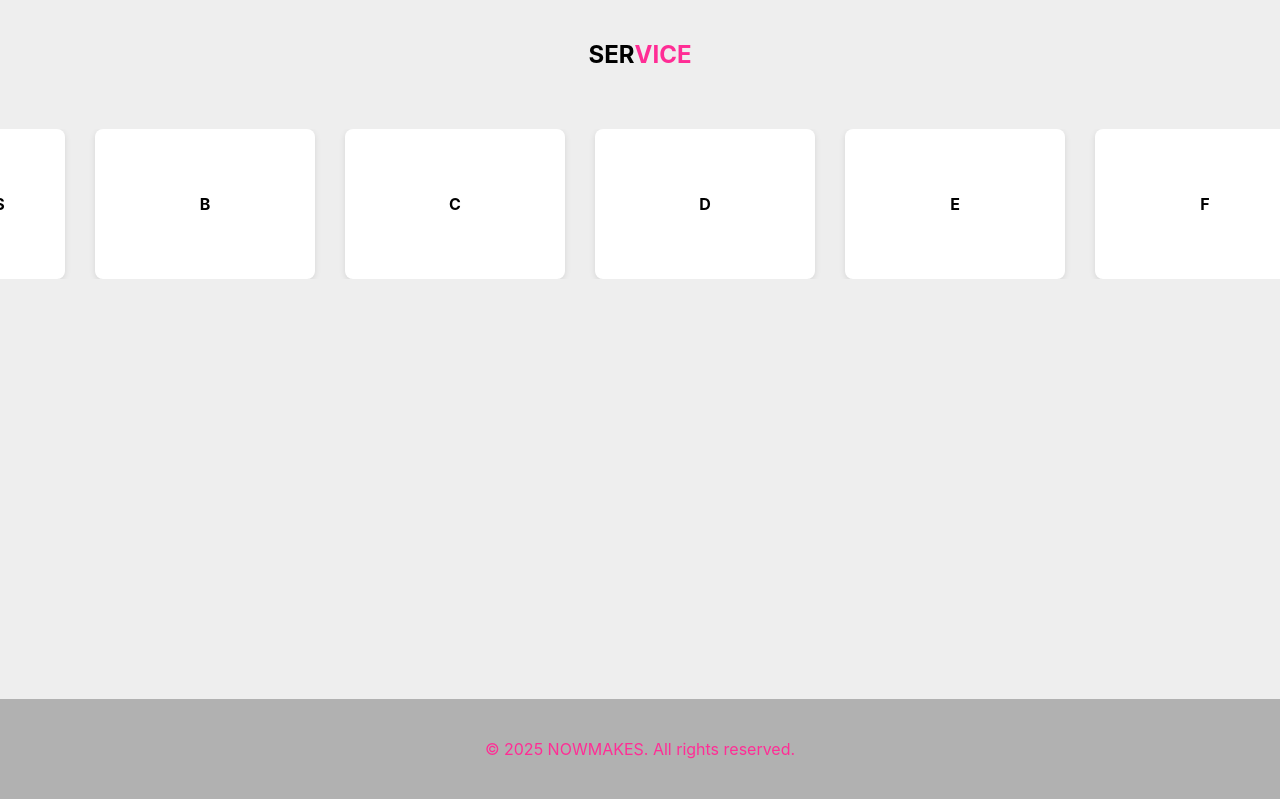
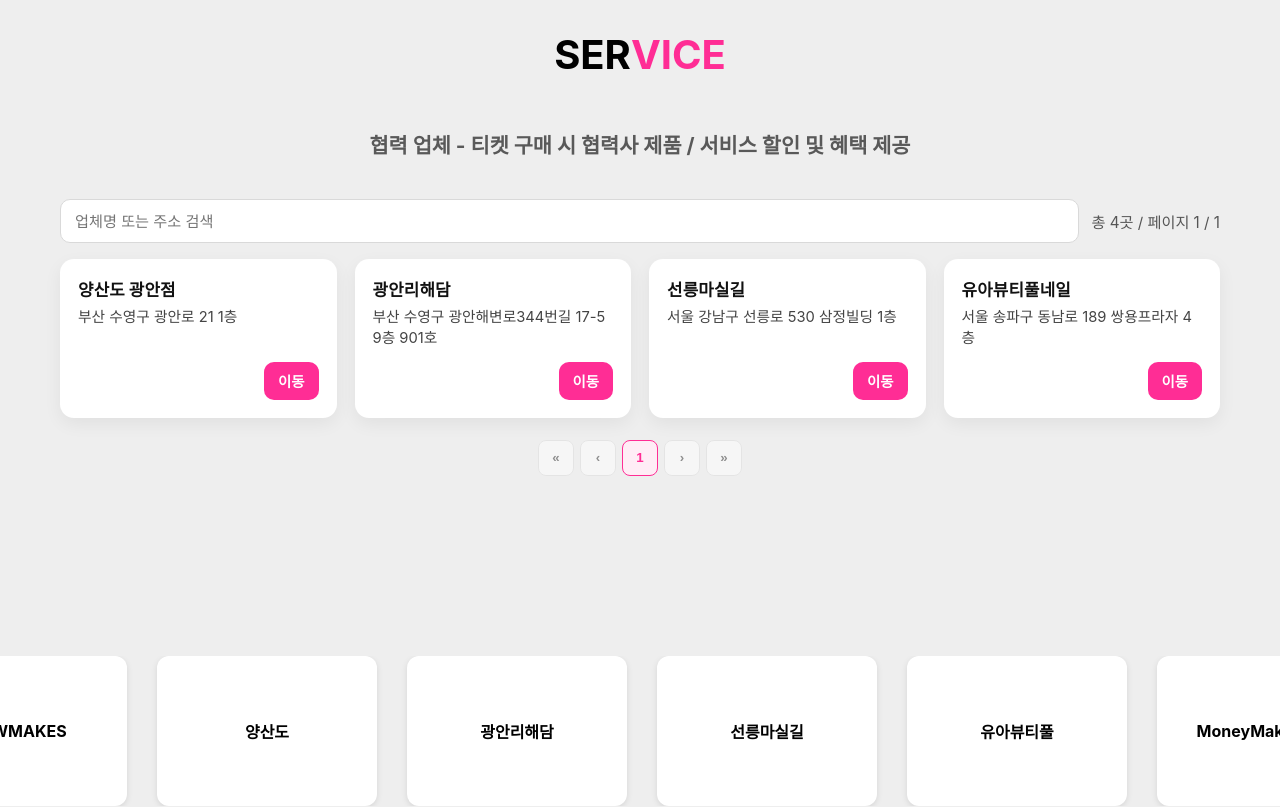
Before and after one commit to nownity/MoneyMakingSns, a React (Create React App) app: page / in a window 1280 px wide. Shown: the part 2680-3487 px from the top of the page. Built offline with nearby package versions, Linux system fonts and the light colour scheme.

Commit message:
Service 섹선 협력업체 조회 기능 구현

```diff
--- a/src/pages/AboutSection.jsx
+++ b/src/pages/AboutSection.jsx
@@ -117,14 +117,12 @@ const AboutSection = ({ lang }) => {
         <SubHeading>"Global Connection, Korean Experience"</SubHeading>
         <Description>
           {lang === "ko"
-            ? `LanguageExchangeKorea는 한국 로컬 라이프를 전 세계와 공유하며,
-            SNS를 통해 즐기고, 배우고, 수익을 창출하는 글로벌 커뮤니티입니다.
-            단순한 여행이 아닌, 진짜 한국을 경험하고
-            전 세계 친구들과 연결되는 새로운 라이프스타일을 제공합니다.`
-            : `LanguageExchangeKorea is a global community sharing the Korean local lifestyle
-            with the world, enjoying, learning, and creating income through SNS.
-            It's not just travel – it's experiencing the real Korea
-            and offering a new lifestyle connecting friends from around the globe.`}
+            ? `LanguageExchangeKorea는 외국인, 한국인과 소상공인이 상생하는 문화를 만듭니다.
+            우리는 언어 · 문화 · 지역 커뮤니티를 연결하는 플랫폼 기반의 사회혁신 기업입니다.
+            외국인 유학생과 한국인, 소상공인을 연결하는 커뮤니티를 통해 실용 언어 학습, 문화 교류, 로컬 브랜딩이라는 세가지 가치를 동시에 실현하고 있습니다.`
+            : `LanguageExchangeKorea fosters a culture of mutual growth among foreigners, Koreans, and local small businesses.
+            We are a social innovation company based on a platform that connects language, culture, and local communities.
+            Through a community that links international students, Koreans, and small business owners, we simultaneously realize three core values: practical language learning, cultural exchange, and local branding.`}
         </Description>
       </Content>
       <Shape>
--- a/src/pages/InfoSection.jsx
+++ b/src/pages/InfoSection.jsx
@@ -1,31 +1,46 @@
+import React, { useMemo, useState } from "react";
 import styled, { keyframes } from "styled-components";
 
-// 롤링 애니메이션
+/* ========= 롤링 애니메이션 ========= */
 const scroll = keyframes`
   0% { transform: translateX(0); }
   100% { transform: translateX(-50%); }
 `;
 
+/* ========= 스타일드 컴포넌트 (상단 우선) ========= */
 const Section = styled.section`
   width: 100%;
-  height: 100vh;
+  min-height: 100vh;
   background-color: #eeeeee;
   display: flex;
   flex-direction: column;
   align-items: center;
-  justify-content: flex;
 `;
 
 const Heading = styled.h2`
-  font-size: 1.5rem;
+  font-size: 2.5rem;
   height: 150px;
   margin-top: 80px;
   display: flex;
   align-items: center;
   justify-content: center;
-  color: #000000;
+  color: #000;
   span {
     color: #ff2d95;
+  }
+`;
+
+const Subtitle = styled.h2`
+  font-size: 1.3rem;
+  display: flex;
+  align-items: center;
+  justify-content: center;
+  color: #595959;
+  @media (max-width: 768px) {
+    font-size: 1rem;
+  }
+  @media (max-width: 450px) {
+    font-size: 0.8rem;
   }
 `;
 
@@ -33,6 +48,7 @@ const SliderWrapper = styled.div`
   overflow: hidden;
   white-space: nowrap;
   width: 100%;
+  margin: 100px;
 `;
 
 const Slider = styled.div`
@@ -49,24 +65,307 @@ const LogoBox = styled.div`
   justify-content: center;
   margin-right: 30px;
   background: #fff;
-  border-radius: 8px;
+  border-radius: 12px;
   box-shadow: 0 2px 6px rgba(0, 0, 0, 0.1);
-  font-weight: bold;
+  font-weight: 700;
 `;
 
-const InfoSection = () => {
-  const logos = ["NOWMAKES", "B", "C", "D", "E", "F", "G", "H", "I", "J"];
+/* ====== 파트너 리스트 영역 ====== */
+const PartnersSection = styled.div`
+  width: 100%;
+  max-width: 1200px;
+  padding: 40px 20px 80px;
+`;
+
+const ControlsRow = styled.div`
+  display: flex;
+  gap: 12px;
+  align-items: center;
+  justify-content: space-between;
+  margin-bottom: 16px;
+  flex-wrap: wrap;
+`;
+
+const SearchInput = styled.input`
+  flex: 1 1 320px;
+  height: 44px;
+  border-radius: 10px;
+  border: 1px solid #d9d9d9;
+  padding: 0 14px;
+  font-size: 0.95rem;
+  outline: none;
+  background: #fff;
+
+  &:focus {
+    border-color: #ff2d95;
+    box-shadow: 0 0 0 3px rgba(255, 45, 149, 0.15);
+  }
+`;
+
+const ResultCount = styled.div`
+  font-size: 0.95rem;
+  color: #555;
+`;
+
+const CardsGrid = styled.div`
+  display: grid;
+  gap: 18px;
+  grid-template-columns: repeat(4, 1fr);
+
+  @media (max-width: 1100px) {
+    grid-template-columns: repeat(3, 1fr);
+  }
+  @media (max-width: 900px) {
+    grid-template-columns: repeat(2, 1fr);
+  }
+  @media (max-width: 560px) {
+    grid-template-columns: 1fr;
+  }
+`;
+
+const Card = styled.article`
+  background: #fff;
+  border-radius: 14px;
+  padding: 18px;
+  box-shadow: 0 6px 18px rgba(0, 0, 0, 0.06);
+  display: grid;
+  grid-template-rows: auto 1fr auto;
+  min-height: 150px;
+`;
+
+const CardTitle = styled.h3`
+  font-size: 1.05rem;
+  font-weight: 800;
+  margin: 0 0 6px;
+  color: #111;
+  letter-spacing: 0.2px;
+`;
+
+const CardAddress = styled.p`
+  margin: 0 0 12px;
+  color: #444;
+  font-size: 0.92rem;
+  line-height: 1.45;
+  overflow: hidden;
+  display: -webkit-box;
+  -webkit-line-clamp: 2; /* 최대 2줄 */
+  -webkit-box-orient: vertical;
+`;
+
+const Actions = styled.div`
+  display: flex;
+  gap: 10px;
+  justify-content: flex-end;
+`;
+
+const GoButton = styled.a`
+  height: 38px;
+  padding: 0 14px;
+  border-radius: 10px;
+  display: inline-flex;
+  align-items: center;
+  justify-content: center;
+  font-weight: 700;
+  font-size: 0.9rem;
+  text-decoration: none;
+  background: #ff2d95;
+  color: #fff;
+
+  &:hover {
+    filter: brightness(0.95);
+  }
+  &:active {
+    transform: translateY(1px);
+  }
+`;
+
+const Pagination = styled.nav`
+  display: flex;
+  gap: 6px;
+  justify-content: center;
+  margin-top: 22px;
+  flex-wrap: wrap;
+`;
+
+/* transient prop($active) 사용: DOM으로 전달되지 않음 */
+const PageBtn = styled.button`
+  min-width: 36px;
+  height: 36px;
+  border-radius: 8px;
+  border: 1px solid ${({ $active }) => ($active ? "#ff2d95" : "#dcdcdc")};
+  background: ${({ $active }) => ($active ? "#ffedf6" : "#fff")};
+  color: ${({ $active }) => ($active ? "#ff2d95" : "#333")};
+  font-weight: 700;
+  cursor: pointer;
+
+  &:hover {
+    border-color: #ff2d95;
+  }
+
+  &:disabled {
+    opacity: 0.5;
+    cursor: default;
+  }
+`;
+
+/* ========= 컴포넌트 ========= */
+const InfoSection = ({ lang }) => {
+  // 더미 데이터 (추후 관리자/DB 연동 예정)
+  const partners = useMemo(
+    () => [
+      {
+        name: "양산도 광안점",
+        address: "부산 수영구 광안로 21 1층",
+        url: "https://naver.me/FN7Zl5fo",
+      },
+      {
+        name: "광안리해담",
+        address: "부산 수영구 광안해변로344번길 17-5 9층 901호",
+        url: "https://naver.me/GMPEcbgg",
+      },
+      {
+        name: "선릉마실길",
+        address: "서울 강남구 선릉로 530 삼정빌딩 1층",
+        url: "https://naver.me/xzxUzCPj",
+      },
+      {
+        name: "유아뷰티풀네일",
+        address: "서울 송파구 동남로 189 쌍용프라자 4층",
+        url: "https://naver.me/GDLTxbzE",
+      },
+    ],
+    []
+  );
+
+  const [query, setQuery] = useState("");
+  const [page, setPage] = useState(1);
+  const pageSize = 8;
+
+  const filtered = useMemo(() => {
+    const q = query.trim().toLowerCase();
+    if (!q) return partners;
+    return partners.filter(
+      (p) =>
+        p.name.toLowerCase().includes(q) || p.address.toLowerCase().includes(q)
+    );
+  }, [partners, query]);
+
+  const totalPages = Math.max(1, Math.ceil(filtered.length / pageSize));
+  const currentPage = Math.min(page, totalPages);
+  const start = (currentPage - 1) * pageSize;
+  const view = filtered.slice(start, start + pageSize);
+
+  const goPage = (n) => setPage(Math.min(Math.max(n, 1), totalPages));
 
   return (
     <Section>
       <Heading>
         SER<span>VICE</span>
       </Heading>
+      <Subtitle>
+        {lang === "ko"
+          ? "협력 업체 - 티켓 구매 시 협력사 제품 / 서비스 할인 및 혜택 제공"
+          : "Global Korean Local Life"}
+      </Subtitle>
+      <PartnersSection>
+        <ControlsRow>
+          <SearchInput
+            placeholder={
+              lang === "ko"
+                ? "업체명 또는 주소 검색"
+                : "Search by name or address"
+            }
+            value={query}
+            onChange={(e) => {
+              setQuery(e.target.value);
+              setPage(1);
+            }}
+          />
+          <ResultCount>
+            {lang === "ko"
+              ? `총 ${filtered.length}곳 / 페이지 ${currentPage} / ${totalPages}`
+              : `${filtered.length} places / Page ${currentPage} of ${totalPages}`}
+          </ResultCount>
+        </ControlsRow>
+
+        <CardsGrid>
+          {view.map((p, i) => (
+            <Card key={`${p.name}-${i}`}>
+              <CardTitle>{p.name}</CardTitle>
+              <CardAddress>{p.address}</CardAddress>
+              <Actions>
+                <GoButton
+                  href={p.url}
+                  target="_blank"
+                  rel="noopener noreferrer"
+                >
+                  {lang === "ko" ? "이동" : "GO"}
+                </GoButton>
+              </Actions>
+            </Card>
+          ))}
+        </CardsGrid>
+
+        <Pagination aria-label="페이지네이션">
+          <PageBtn onClick={() => goPage(1)} disabled={currentPage === 1}>
+            «
+          </PageBtn>
+          <PageBtn
+            onClick={() => goPage(currentPage - 1)}
+            disabled={currentPage === 1}
+          >
+            ‹
+          </PageBtn>
+          {Array.from({ length: totalPages }, (_, i) => i + 1)
+            .slice(
+              Math.max(0, currentPage - 3),
+              Math.max(0, currentPage - 3) + 5
+            )
+            .map((n) => (
+              <PageBtn
+                key={n}
+                $active={n === currentPage}
+                onClick={() => goPage(n)}
+              >
+                {n}
+              </PageBtn>
+            ))}
+          <PageBtn
+            onClick={() => goPage(currentPage + 1)}
+            disabled={currentPage === totalPages}
+          >
+            ›
+          </PageBtn>
+          <PageBtn
+            onClick={() => goPage(totalPages)}
+            disabled={currentPage === totalPages}
+          >
+            »
+          </PageBtn>
+        </Pagination>
+      </PartnersSection>
+
       <SliderWrapper>
         <Slider>
-          {logos.concat(logos).map((logo, index) => (
-            <LogoBox key={index}>{logo}</LogoBox>
-          ))}
+          {[
+            "NOWMAKES",
+            "양산도",
+            "광안리해담",
+            "선릉마실길",
+            "유아뷰티풀",
+            "MoneyMakingSns",
+          ]
+            .concat([
+              "NOWMAKES",
+              "양산도",
+              "광안리해담",
+              "선릉마실길",
+              "유아뷰티풀",
+              "MoneyMakingSns",
+            ])
+            .map((logo, idx) => (
+              <LogoBox key={idx}>{logo}</LogoBox>
+            ))}
         </Slider>
       </SliderWrapper>
     </Section>
```
